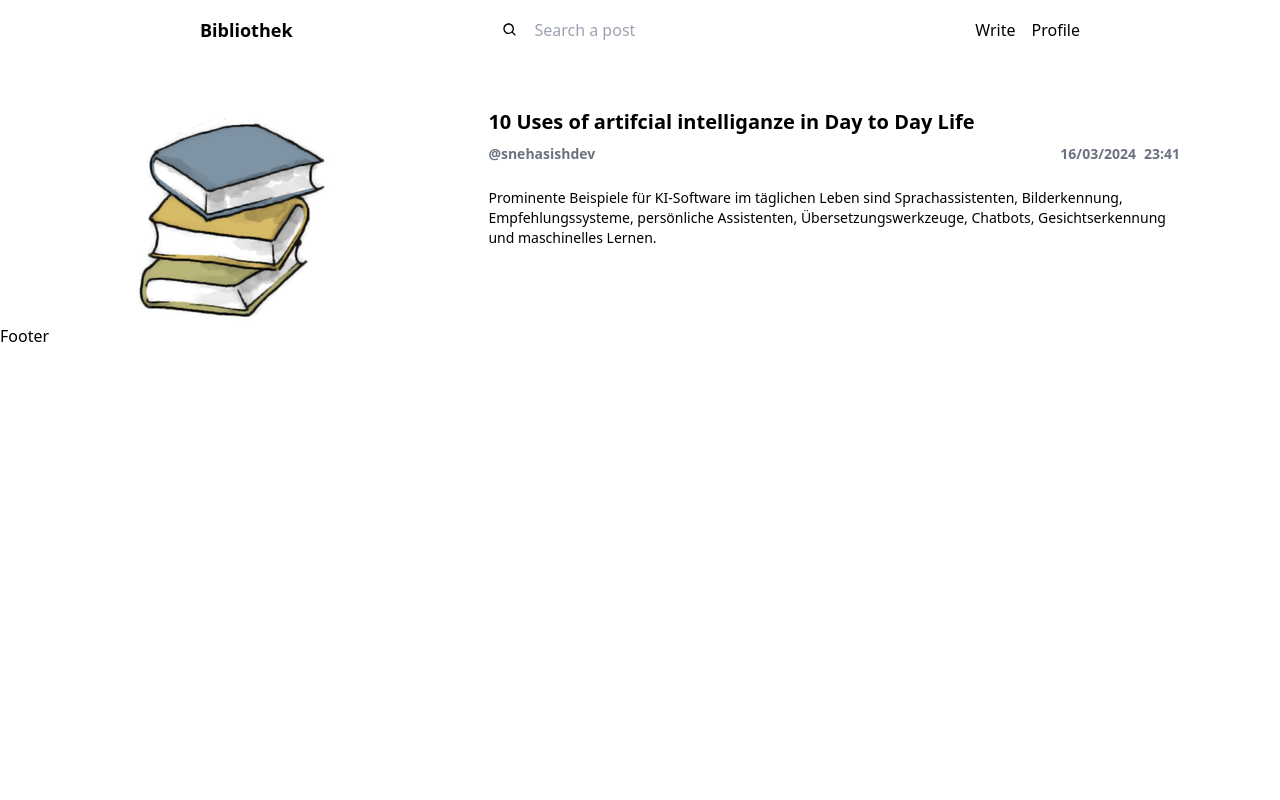
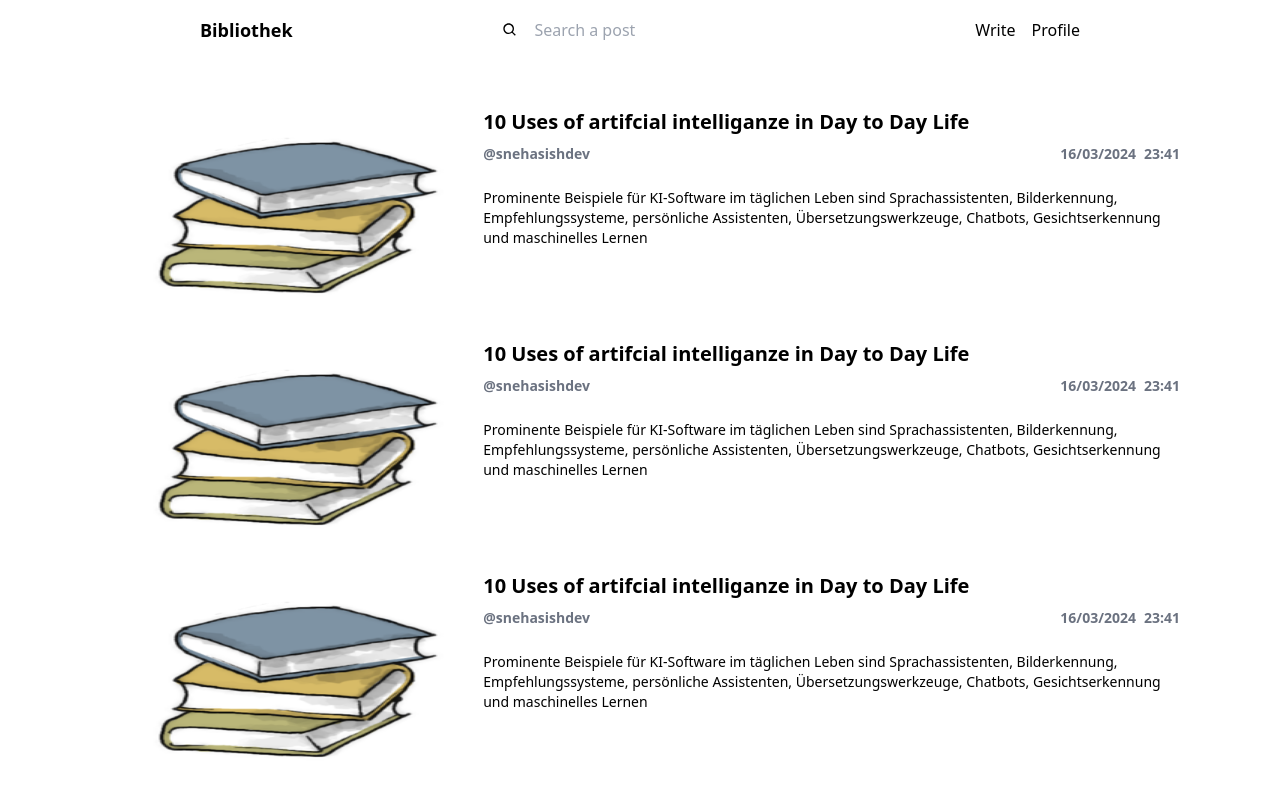
Before and after one commit to alisawiali/Biblothek-Spandau, a React (Vite) app in the folder frontend/: page / in a window 1280 px wide. Shown: the top 800 px of the page. Built offline with nearby package versions, Linux system fonts and the light colour scheme.

Commit message:
ml-2rem für das hauptdiv in HomePosts

```diff
--- a/frontend/src/compoents/homepage/HomePosts.jsx
+++ b/frontend/src/compoents/homepage/HomePosts.jsx
@@ -2,14 +2,14 @@ import React from "react";
 import imgBook from "../../assets/books.png";
 const HomePosts = () => {
   return (
-    <div className="w-full flex mt-8 space-x-4">
+    <div className="w-full flex mt-8 space-x-2 ">
       {/* left */}
       <div className="flex w-[35%] h-[200px] jsutify-center items-center">
-        <img src={imgBook} alt="" />
+        <img src={imgBook} alt="" className="h-full w-full" />
       </div>
       {/* right */}
       <div className="flex flex-col w-[65%]">
-        <h1 className="text-xl font-bold md:mb-2 mb-1 mb:text-2x1">
+        <h1 className="text-xl font-bold md:mb-2 mb-1 mb:text-2x1 ">
           10 Uses of artifcial intelliganze in Day to Day Life
         </h1>
         <div className="flex mb-2 text-sm font-semibold text-gray-500 items-center justify-between mb:mb-4">
@@ -23,7 +23,7 @@ const HomePosts = () => {
           Prominente Beispiele für KI-Software im täglichen Leben sind
           Sprachassistenten, Bilderkennung, Empfehlungssysteme, persönliche
           Assistenten, Übersetzungswerkzeuge, Chatbots, Gesichtserkennung und
-          maschinelles Lernen.
+          maschinelles Lernen
         </p>
       </div>
     </div>
--- a/frontend/src/pages/Home.jsx
+++ b/frontend/src/pages/Home.jsx
@@ -3,7 +3,11 @@ import { HomePosts } from "../compoents/UL";
 
 const Home = () => {
   return (
-    <div className="px-8 px-[100px]  py-4">
+    <div className="px-8 md:px-[100px]  py-4">
+      <HomePosts />
+      <HomePosts />
+      <HomePosts />
+      <HomePosts />
       <HomePosts />
     </div>
   );
```
